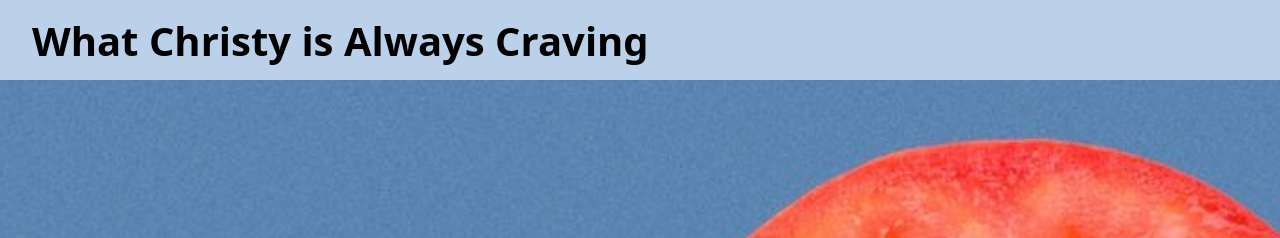
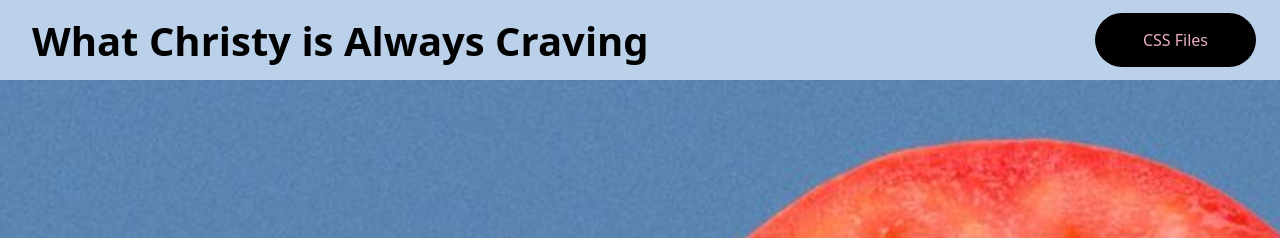
Before and after one commit to chritylong0104/html-website, a plain HTML site: page index.html in a window 1280 px wide. Shown: the top 238 px of the page. Drawn offline with Linux system fonts and the light colour scheme.

Commit message:
Add files via upload

```diff
--- a/index.html
+++ b/index.html
@@ -10,6 +10,9 @@
     <body>
         <nav>
             <div class = "logo">What Christy is Always Craving</div>
+            <a href="style.css">
+                <button>CSS Files</button>
+            </a>
         </nav>
         <section class ="hero">
             <div class = "hero-container">
```
Also changed, not shown: dessert.html (+3 -0 lines), food.html (+3 -0 lines).
